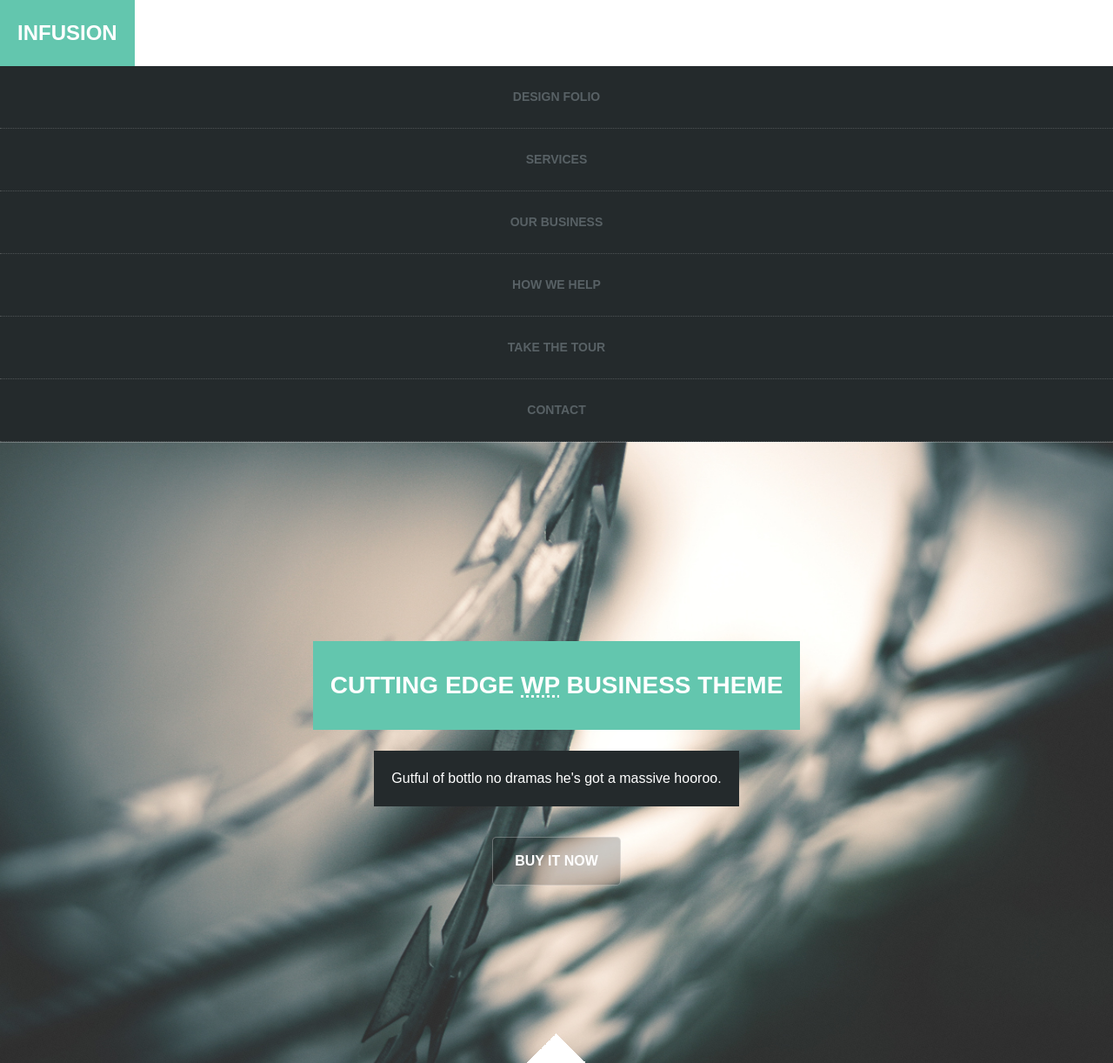
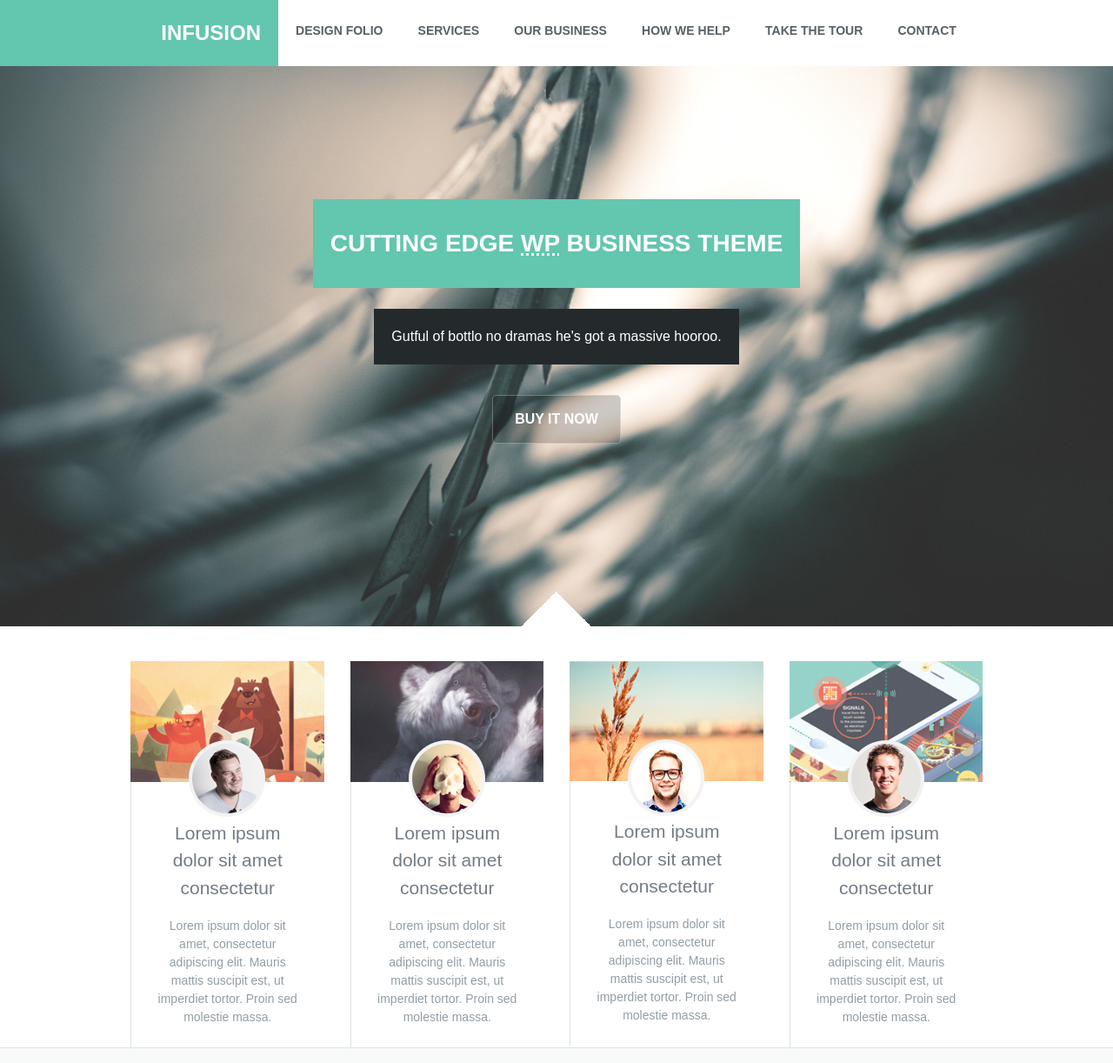
Before and after one commit to HenriquTo/responsivo, a plain HTML site: page index.html in a window 1280 px wide. Shown: the top 1222 px of the page at 87% size. Drawn offline with Linux system fonts and the light colour scheme.

Commit message:
Feito ultimos detalhes em css
Site inicial de responsivo finalizado.
será feito mais atualizações com o tempo

```diff
--- a/index.html
+++ b/index.html
@@ -173,7 +173,7 @@
     </section>
 
     <footer class="footer">
-      <div class="container"></div>
+      <div class="container">
         <h2>INFUSION</h2>
 
         <p>Nam mi enim, auctor non ultricies a, fringilla eu risus. Praesent vitae lorem et elit tincidunt accumsan suscipit eu libero. Maecenas diam est, venenatis vitae dui in, vestibulum mollis arcu. Donec eu nibh tincidunt, dapibus sem eu, aliquam dolor. Cum sociis natoque penatibus et magnis dis parturient montes, nascetur ridiculus mus. Vestibulum consectetur commodo eros, vitae laoreet lectus aliq</p>
--- a/style/main.css
+++ b/style/main.css
@@ -13,6 +13,7 @@ img{
     margin-left: auto;
     padding-left: 1em;
     padding-right: 1em;
+    max-width: 980px;
 }
 
 .header{
@@ -31,6 +32,7 @@ img{
     font-weight: bold;
     color: #fff;
     float: left;
+    text-align: right;
 }
 
 .header__btnMenu{}
@@ -284,3 +286,68 @@ img{
     font-weight: 600;
     text-decoration: none;
 }
+
+.footer__logo{
+    text-transform: uppercase;
+}
+
+@media screen and (min-width: 1024px){
+    .header{
+        position: fixed;
+    }
+
+    .logo-text{
+        width: 25%;
+        box-sizing: border-box;
+    }
+
+    .header__btnMenu{
+        display: none;
+    }
+
+    .header__nav{
+        float: left;
+        width: 75%;
+        clear: none;
+        max-width: 800px;
+    }
+
+    .header__nav ul{
+        display: flex;
+        justify-content: space-around;
+    }
+
+    .header__nav li{
+        border-bottom: none;
+        flex-grow: 1;
+    }
+
+    .header__nav a{
+        background-color: white;
+        border-bottom: none;
+    }
+
+    .people-cards{
+        display: grid;
+        grid-template-columns: repeat(4, 1fr);
+        grid-gap: 30px;
+    }
+
+    .content .container{
+        display: grid;
+        grid-template-columns: 1fr 1fr;
+        grid-gap: 30px;
+    }
+
+    .last-articles__thumbs{
+        grid-template-columns: repeat(6, 1fr);
+    }
+
+    .footer .container{
+        display: flex;
+    }
+    .footer .container > *{
+        margin: 1.5em;
+    }
+
+}
```
